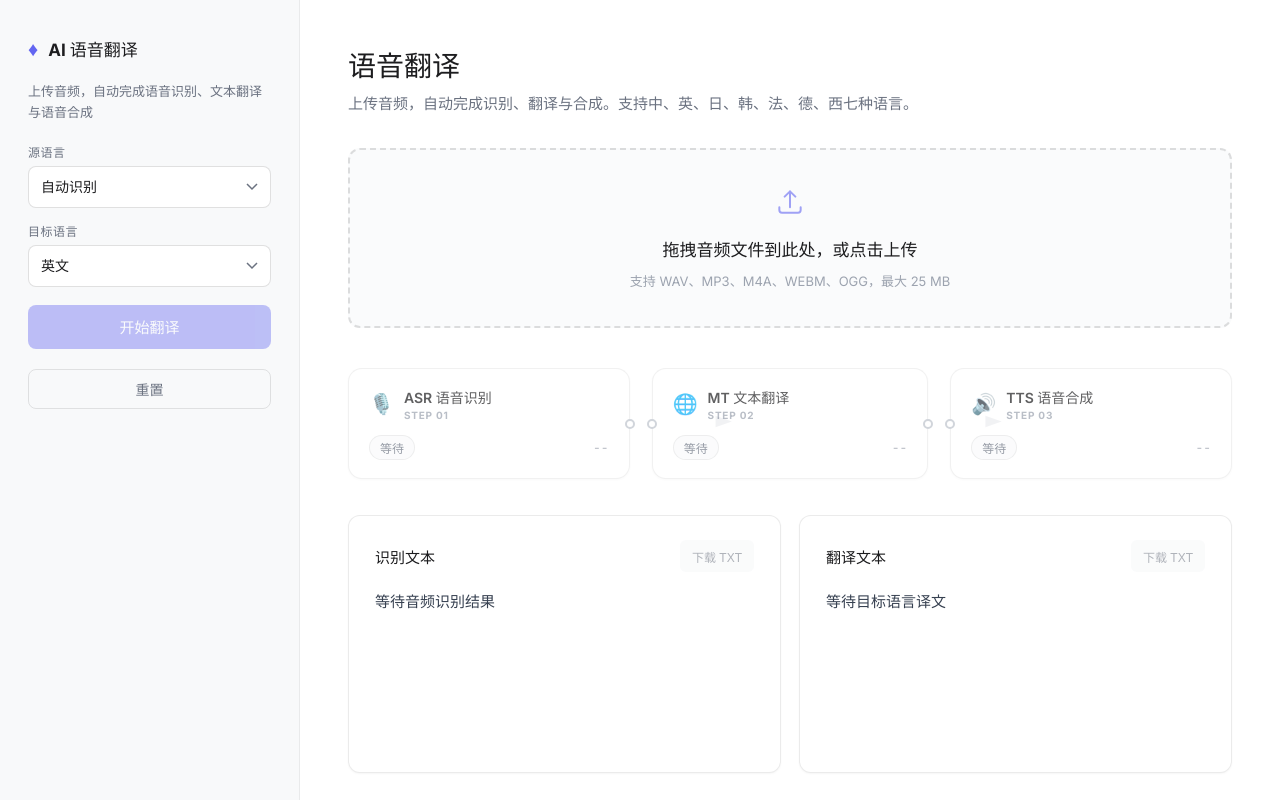
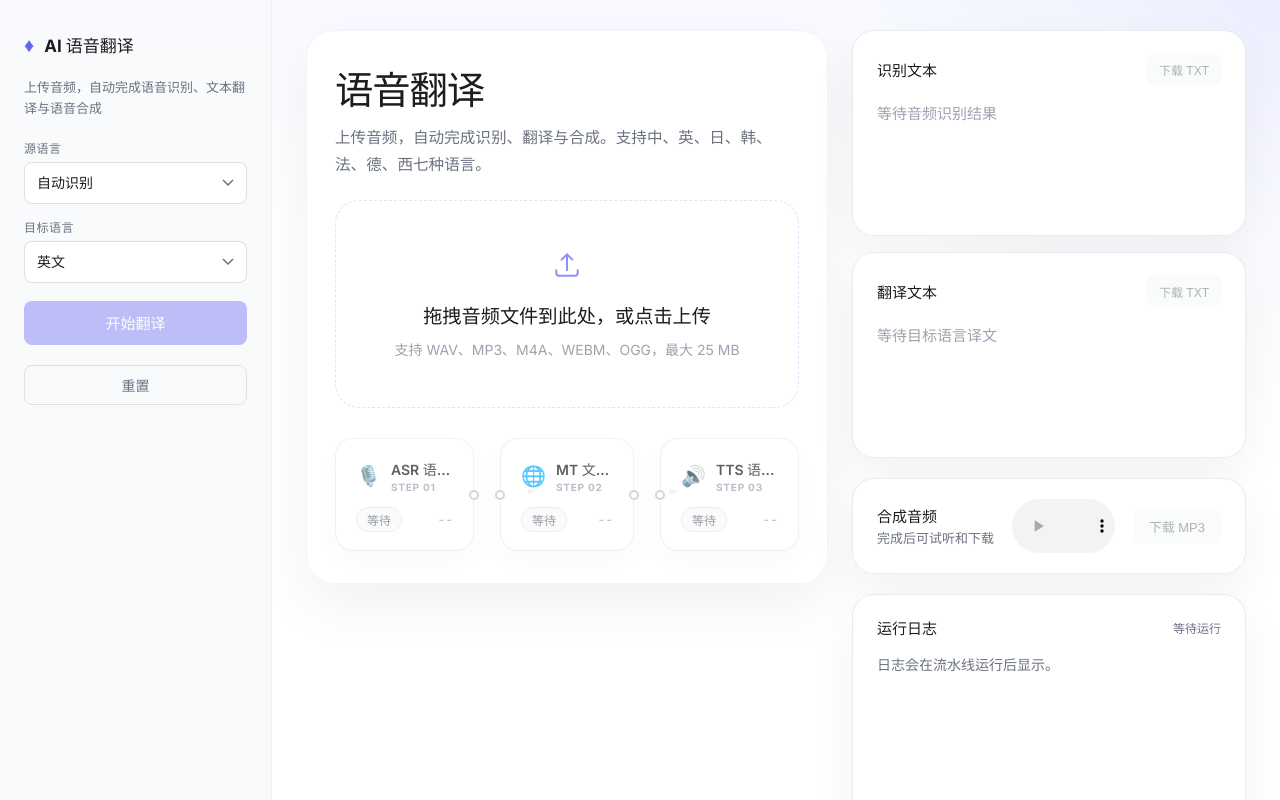
Before and after one commit to calwd0mn/AI-Coding-Translater-Web, a React (Vite) app in the folder frontend/: page / in a window 1280 px wide. Shown: the top 800 px of the page. Built offline with nearby package versions, Linux system fonts and the light colour scheme.

Commit message:
chore: 优化样式

```diff
--- a/frontend/src/App.css
+++ b/frontend/src/App.css
@@ -1,9 +1,11 @@
 /* ===== Shell ===== */
 .app-shell {
   display: grid;
-  grid-template-columns: 300px 1fr;
+  grid-template-columns: 272px minmax(0, 1fr);
   min-height: 100vh;
-  background: #ffffff;
+  background:
+    radial-gradient(circle at top right, rgba(99, 102, 241, 0.08), transparent 28%),
+    linear-gradient(180deg, #f8faff 0%, #ffffff 24%);
 }
 
 /* ===== Sidebar ===== */
@@ -14,9 +16,10 @@
   display: flex;
   flex-direction: column;
   gap: 20px;
-  padding: 36px 28px;
-  background: #f8f9fa;
-  border-right: 1px solid rgba(0, 0, 0, 0.06);
+  padding: 32px 24px;
+  background: rgba(248, 249, 252, 0.82);
+  backdrop-filter: blur(18px);
+  border-right: 1px solid rgba(99, 102, 241, 0.08);
   overflow-y: auto;
 }
 
@@ -144,28 +147,57 @@
 
 /* ===== Main Content ===== */
 .main-content {
-  padding: 44px 48px 64px;
-  max-width: 1020px;
+  padding: 30px 34px 40px;
+}
+
+.workspace-grid {
+  width: 100%;
+  max-width: 1460px;
+  margin: 0 auto;
   display: grid;
-  gap: 28px;
+  grid-template-columns: minmax(0, 1.14fr) minmax(360px, 0.86fr);
+  gap: 24px;
+  align-items: start;
+}
+
+.workspace-primary,
+.workspace-secondary {
+  min-width: 0;
+  display: grid;
+  gap: 20px;
+}
+
+.workspace-primary {
+  padding: 28px;
+  border-radius: 28px;
+  background: rgba(255, 255, 255, 0.92);
+  border: 1px solid rgba(99, 102, 241, 0.08);
+  box-shadow:
+    0 20px 60px rgba(15, 23, 42, 0.06),
+    inset 0 1px 0 rgba(255, 255, 255, 0.8);
+}
+
+.workspace-secondary {
   align-content: start;
 }
 
 /* ===== Header ===== */
 .workspace-header {
-  margin-bottom: 4px;
+  margin-bottom: 2px;
 }
 
 .workspace-header h1 {
-  font-size: 1.75rem;
-  font-weight: 700;
+  font-size: clamp(2rem, 3vw, 2.6rem);
+  font-weight: 800;
+  letter-spacing: -0.03em;
   color: #1d1d1f;
-  margin-bottom: 8px;
+  margin-bottom: 10px;
 }
 
 .subtitle {
-  font-size: 0.9375rem;
-  line-height: 1.6;
+  max-width: 62ch;
+  font-size: 0.975rem;
+  line-height: 1.7;
   color: #6b7280;
   margin: 0;
 }
@@ -177,19 +209,19 @@
   align-items: center;
   justify-content: center;
   gap: 10px;
-  min-height: 180px;
-  border: 2px dashed rgba(0, 0, 0, 0.12);
-  border-radius: 12px;
-  background: #fafbfc;
-  padding: 36px 32px;
+  min-height: 208px;
+  border: 1.5px dashed rgba(99, 102, 241, 0.18);
+  border-radius: 24px;
+  background: #ffffff;
+  padding: 40px 36px;
   cursor: pointer;
   transition: border-color 0.2s ease, background 0.2s ease, box-shadow 0.2s ease;
 }
 
 .upload-zone:hover {
   border-color: #6366f1;
-  background: #f8f7ff;
-  box-shadow: 0 2px 12px rgba(99, 102, 241, 0.06);
+  background: #f8faff;
+  box-shadow: 0 16px 40px rgba(99, 102, 241, 0.08);
 }
 
 .upload-zone input {
@@ -198,8 +230,8 @@
 
 .upload-icon {
   color: #6366f1;
-  opacity: 0.6;
-  margin-bottom: 4px;
+  opacity: 0.72;
+  margin-bottom: 6px;
 }
 
 .upload-zone:hover .upload-icon {
@@ -207,8 +239,8 @@
 }
 
 .upload-title {
-  font-size: 1.0625rem;
-  font-weight: 600;
+  font-size: 1.2rem;
+  font-weight: 700;
   color: #1d1d1f;
   text-align: center;
   word-break: break-word;
@@ -216,7 +248,7 @@
 }
 
 .upload-meta {
-  font-size: 0.8125rem;
+  font-size: 0.875rem;
   color: #9ca3af;
 }
 
@@ -234,7 +266,7 @@
 /* ===== Pipeline Workflow ===== */
 .pipeline-workflow {
   position: relative;
-  padding: 12px 0 8px;
+  padding: 10px 0 4px;
 }
 
 /* --- SVG edges --- */
@@ -254,7 +286,7 @@
   z-index: 1;
   display: grid;
   grid-template-columns: repeat(3, 1fr);
-  gap: 12px;
+  gap: 16px;
   align-items: center;
 }
 
@@ -296,9 +328,9 @@
   min-width: 0;
   background: #ffffff;
   border: 1px solid rgba(0, 0, 0, 0.08);
-  border-radius: 14px;
-  padding: 18px 20px;
-  box-shadow: 0 1px 3px rgba(0, 0, 0, 0.04);
+  border-radius: 18px;
+  padding: 20px 20px 18px;
+  box-shadow: 0 10px 30px rgba(15, 23, 42, 0.04);
   transition: border-color 0.3s ease, box-shadow 0.3s ease, transform 0.3s ease;
 }
 
@@ -469,16 +501,18 @@
 /* ===== Results ===== */
 .results-grid {
   display: grid;
-  grid-template-columns: 1fr 1fr;
-  gap: 18px;
+  grid-template-columns: 1fr;
+  gap: 16px;
 }
 
 .result-panel {
   border: 1px solid rgba(0, 0, 0, 0.08);
-  border-radius: 12px;
-  background: #ffffff;
-  padding: 24px 26px;
-  box-shadow: 0 1px 2px rgba(0, 0, 0, 0.04);
+  border-radius: 22px;
+  background: rgba(255, 255, 255, 0.94);
+  padding: 22px 24px;
+  box-shadow:
+    0 18px 44px rgba(15, 23, 42, 0.05),
+    inset 0 1px 0 rgba(255, 255, 255, 0.78);
 }
 
 .panel-heading {
@@ -518,24 +552,31 @@
 }
 
 .result-panel p {
-  min-height: 160px;
-  line-height: 1.8;
+  min-height: 112px;
+  line-height: 1.75;
   color: #374151;
   white-space: pre-wrap;
   font-size: 0.9375rem;
   margin: 0;
 }
 
+.result-panel p.result-placeholder {
+  color: #9ca3af;
+}
+
 /* ===== Output Panel ===== */
 .output-panel {
-  display: flex;
+  display: grid;
+  grid-template-columns: auto minmax(0, 1fr) auto;
   align-items: center;
-  gap: 20px;
+  gap: 18px;
   border: 1px solid rgba(0, 0, 0, 0.08);
-  border-radius: 12px;
-  background: #ffffff;
-  padding: 22px 26px;
-  box-shadow: 0 1px 2px rgba(0, 0, 0, 0.04);
+  border-radius: 22px;
+  background: rgba(255, 255, 255, 0.94);
+  padding: 20px 24px;
+  box-shadow:
+    0 18px 44px rgba(15, 23, 42, 0.05),
+    inset 0 1px 0 rgba(255, 255, 255, 0.78);
 }
 
 .output-panel h2 {
@@ -556,9 +597,9 @@
 }
 
 audio {
-  flex: 1;
   min-width: 0;
-  max-width: 400px;
+  width: 100%;
+  max-width: none;
 }
 
 .output-panel > button {
@@ -587,10 +628,13 @@ audio {
 /* ===== Log Panel ===== */
 .log-panel {
   border: 1px solid rgba(0, 0, 0, 0.08);
-  border-radius: 12px;
-  background: #ffffff;
-  padding: 24px 26px;
-  box-shadow: 0 1px 2px rgba(0, 0, 0, 0.04);
+  border-radius: 22px;
+  background: rgba(255, 255, 255, 0.94);
+  padding: 22px 24px;
+  box-shadow:
+    0 18px 44px rgba(15, 23, 42, 0.05),
+    inset 0 1px 0 rgba(255, 255, 255, 0.78);
+  min-height: 280px;
 }
 
 .log-summary {
@@ -660,7 +704,16 @@ audio {
   }
 
   .main-content {
-    padding: 28px 20px 48px;
+    padding: 24px 18px 40px;
+  }
+
+  .workspace-grid {
+    grid-template-columns: 1fr;
+    gap: 18px;
+  }
+
+  .workspace-primary {
+    padding: 20px;
   }
 
   .pipeline-nodes {
@@ -677,7 +730,7 @@ audio {
   }
 
   .output-panel {
-    flex-direction: column;
+    grid-template-columns: 1fr;
     align-items: stretch;
   }
 
@@ -688,8 +741,7 @@ audio {
 
 @media (max-width: 640px) {
   .main-content {
-    padding: 24px 16px 48px;
-    gap: 22px;
+    padding: 18px 14px 32px;
   }
 
   .result-panel,
@@ -698,6 +750,11 @@ audio {
     padding: 18px;
   }
 
+  .workspace-primary {
+    padding: 18px;
+    border-radius: 22px;
+  }
+
   .log-panel li {
     grid-template-columns: 1fr;
     gap: 2px;
--- a/frontend/src/App.tsx
+++ b/frontend/src/App.tsx
@@ -34,6 +34,8 @@ function App() {
       />
 
       <main className="main-content">
+        <div className="workspace-grid">
+          <section className="workspace-primary">
             <WorkspaceHeader />
 
             <ControlPanel state={state} onFileChange={selectFile} />
@@ -41,7 +43,9 @@ function App() {
             {state.error && <p className="error-banner">{state.error}</p>}
 
             <PipelineStrip state={state} />
+          </section>
 
+          <section className="workspace-secondary">
             <ResultsSection
               state={state}
               onDownloadTranscript={downloadTranscript}
@@ -51,6 +55,8 @@ function App() {
             <OutputPanel state={state} onDownloadSpeech={downloadSpeech} />
 
             <LogPanel state={state} />
+          </section>
+        </div>
       </main>
     </div>
   )
--- a/frontend/src/components/ResultsSection.tsx
+++ b/frontend/src/components/ResultsSection.tsx
@@ -11,6 +11,9 @@ export function ResultsSection({
   onDownloadTranscript,
   onDownloadTranslation,
 }: ResultsSectionProps) {
+  const transcriptEmpty = !state.transcript
+  const translationEmpty = !state.translation
+
   return (
     <section className="results-grid">
       <article className="result-panel">
@@ -24,7 +27,9 @@ export function ResultsSection({
             下载 TXT
           </button>
         </div>
-        <p>{state.transcript || '等待音频识别结果'}</p>
+        <p className={transcriptEmpty ? 'result-placeholder' : undefined}>
+          {state.transcript || '等待音频识别结果'}
+        </p>
       </article>
 
       <article className="result-panel">
@@ -38,7 +43,9 @@ export function ResultsSection({
             下载 TXT
           </button>
         </div>
-        <p>{state.translation || '等待目标语言译文'}</p>
+        <p className={translationEmpty ? 'result-placeholder' : undefined}>
+          {state.translation || '等待目标语言译文'}
+        </p>
       </article>
     </section>
   )
```
Lines whose indentation alone changed are shown as unchanged.
